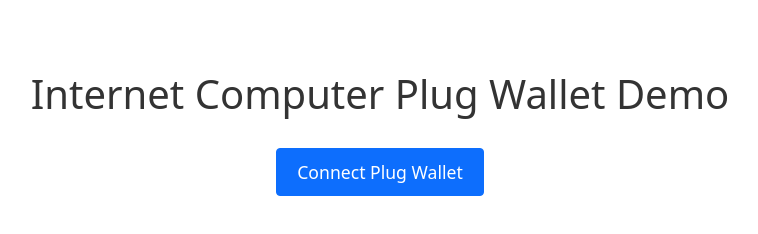
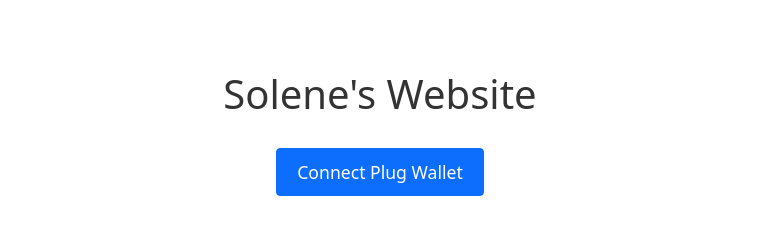
Before and after one commit to Caffeine-Gallery/plugnconnect-01931845e7af, a website built with Vite: page frontend/index.html in a window 1280 px wide. Shown: the whole page, without its empty margins (260-1018 px from the left). Built offline with nearby package versions, Linux system fonts and the light colour scheme.

Commit message:
0193184a-dd91-7ccc-9637-52cd43db7b61

```diff
--- a/frontend/index.html
+++ b/frontend/index.html
@@ -3,14 +3,14 @@
 <head>
     <meta charset="UTF-8">
     <meta name="viewport" content="width=device-width, initial-scale=1.0">
-    <title>IC Plug Wallet Demo</title>
+    <title>Solene's Website</title>
     <link href="https://cdn.jsdelivr.net/npm/bootstrap@5.1.3/dist/css/bootstrap.min.css" rel="stylesheet">
     <link href="index.css" rel="stylesheet">
 </head>
 <body>
     <div class="container">
         <div class="wallet-container">
-            <h1>Internet Computer Plug Wallet Demo</h1>
+            <h1>Solene's Website</h1>
             <div id="walletSection">
                 <button id="connectWallet" class="btn btn-primary">Connect Plug Wallet</button>
                 <div id="walletInfo" class="d-none">
```
